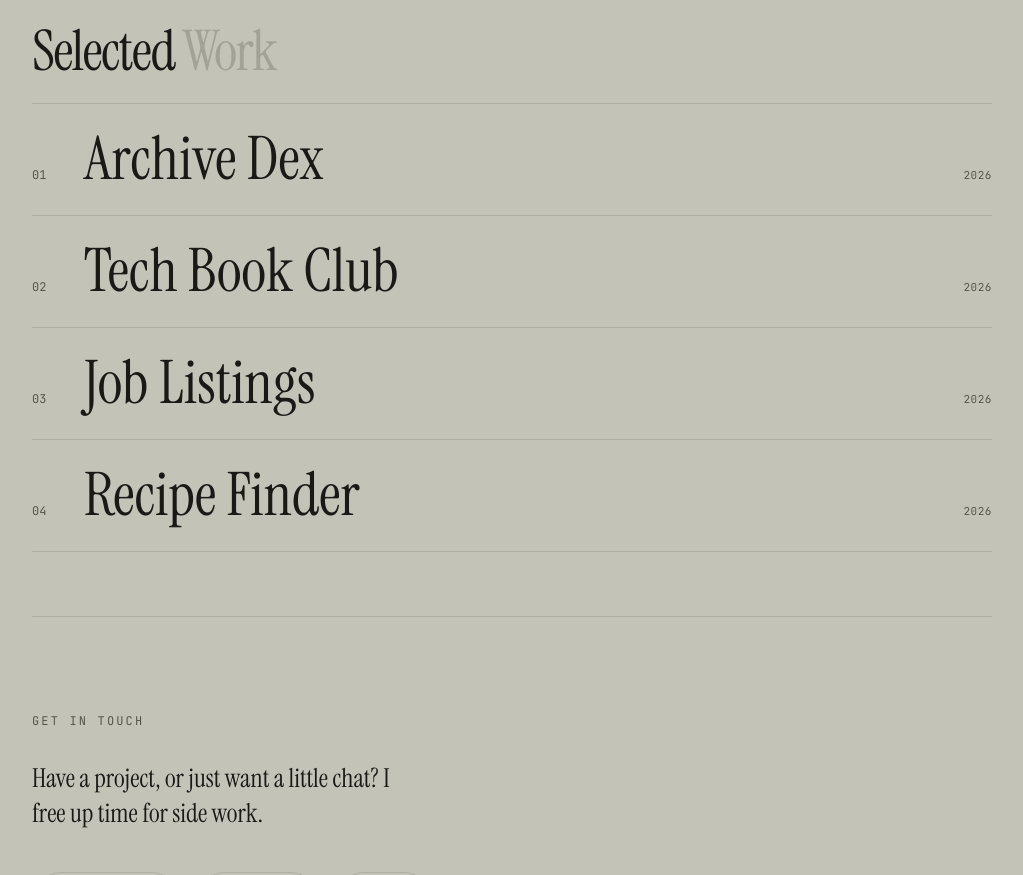
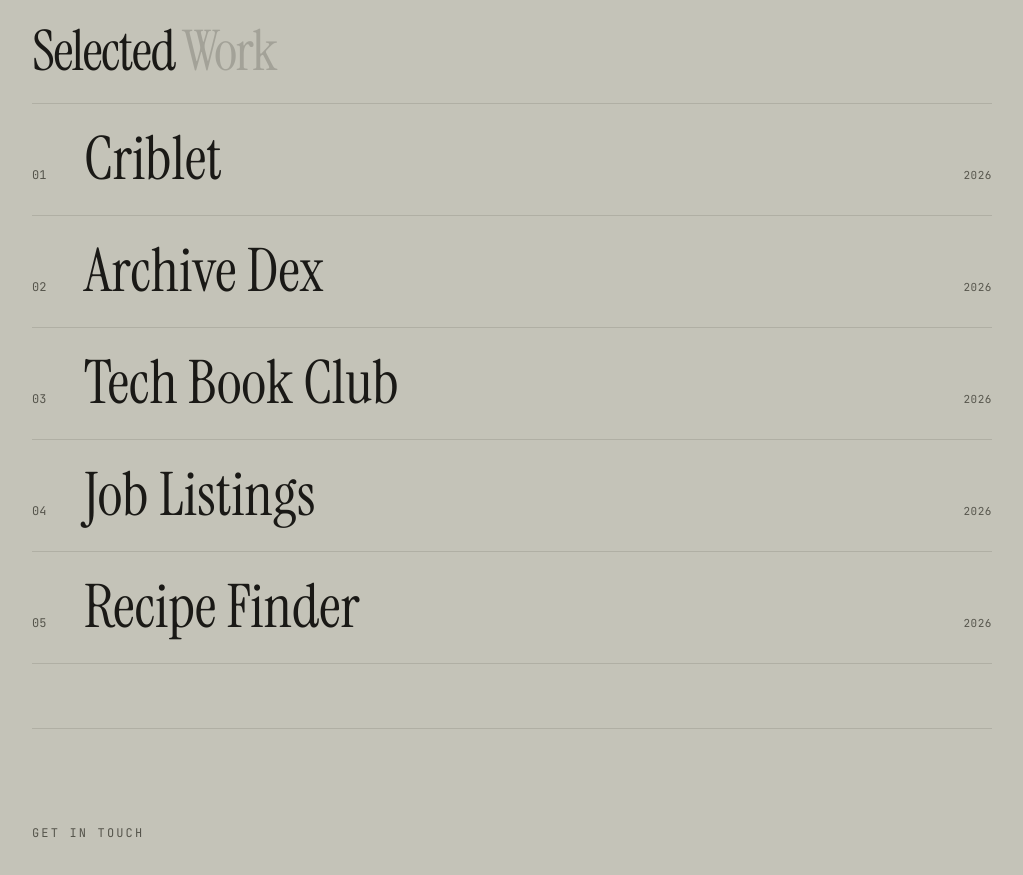
Before and after one commit to dev-rome/Dev-Rome-Portfolio, a Next.js app: page / in a window 1280 px wide. Shown: the part 1200-2075 px from the top of the page, without its empty margins (128-1151 px from the left). Built offline with nearby package versions, Linux system fonts and the light colour scheme.

Commit message:
feat: update project showcase

```diff
--- a/data/work.ts
+++ b/data/work.ts
@@ -11,6 +11,15 @@ export type Project = {
 export const projects: Project[] = [
   {
     idx: "01",
+    name: "Criblet",
+    year: "2026",
+    meta: "Next.js · TypeScript · Tailwind CSS · Supabase · Vercel AI SDK · Anthropic",
+    gradient: "linear-gradient(150deg,#c98a5a,#3a2418)",
+    image: "/images/criblet.png",
+    url: "https://tend-delta-eight.vercel.app/",
+  },
+  {
+    idx: "02",
     name: "Archive Dex",
     year: "2026",
     meta: "Next.js · REST API · AI",
@@ -19,16 +28,16 @@ export const projects: Project[] = [
     url: "https://archive-dex.vercel.app/",
   },
   {
-    idx: "02",
+    idx: "03",
     name: "Tech Book Club",
     year: "2026",
     meta: "Landing page · responsive",
-    gradient: "linear-gradient(150deg,#c98a5a,#3a2418)",
+    gradient: "linear-gradient(150deg,#7c3aed,#2563eb)",
     image: "/images/Tech-Book-Landing-Page.png",
     url: "https://startling-moonbeam-dca236.netlify.app/",
   },
   {
-    idx: "03",
+    idx: "04",
     name: "Job Listings",
     year: "2026",
     meta: "React · filtering UI",
@@ -37,7 +46,7 @@ export const projects: Project[] = [
     url: "https://euphonious-smakager-6b27d9.netlify.app/",
   },
   {
-    idx: "04",
+    idx: "05",
     name: "Recipe Finder",
     year: "2026",
     meta: "Landing page · whole-food recipes",
```
Also changed, not shown: public/images/criblet.png (added).
